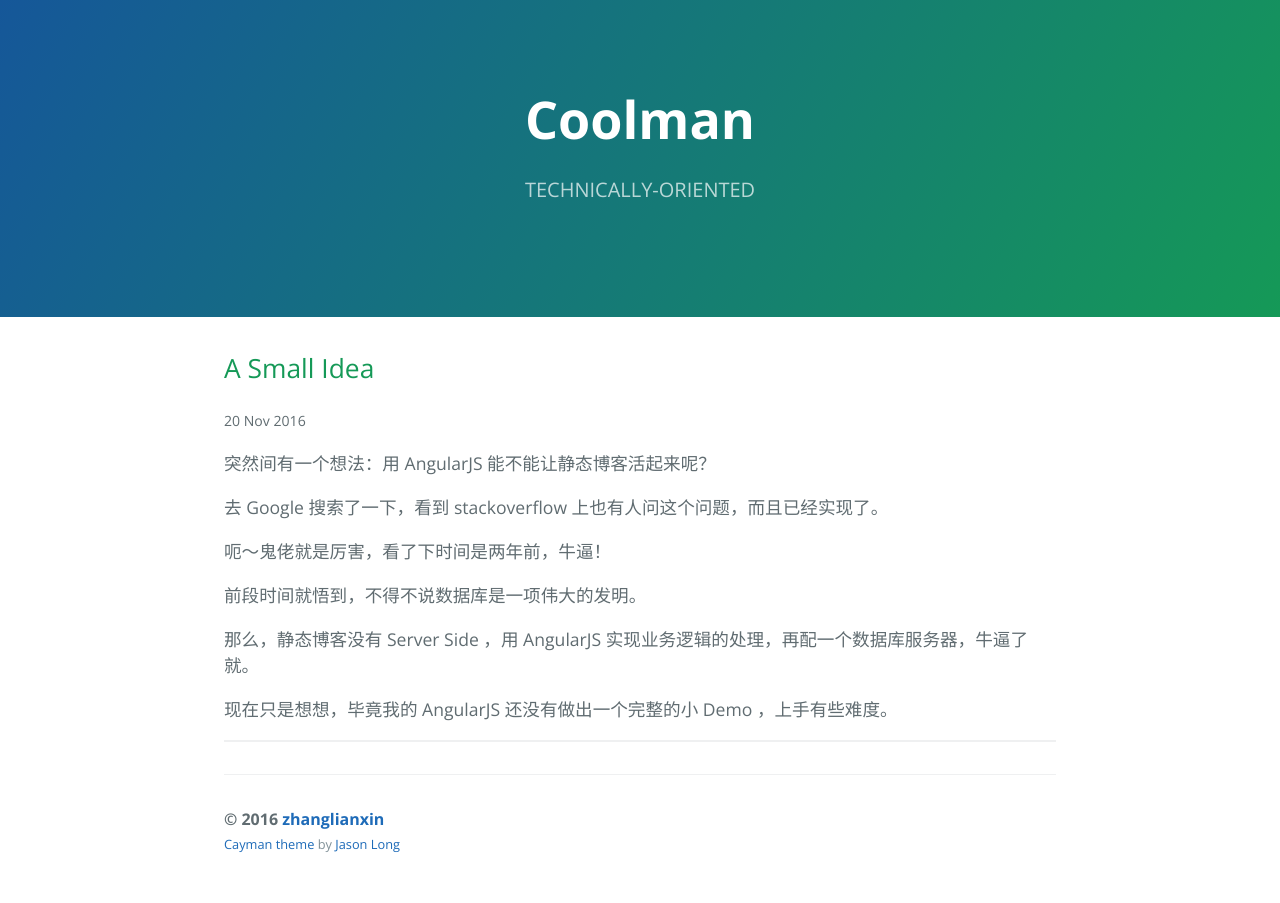
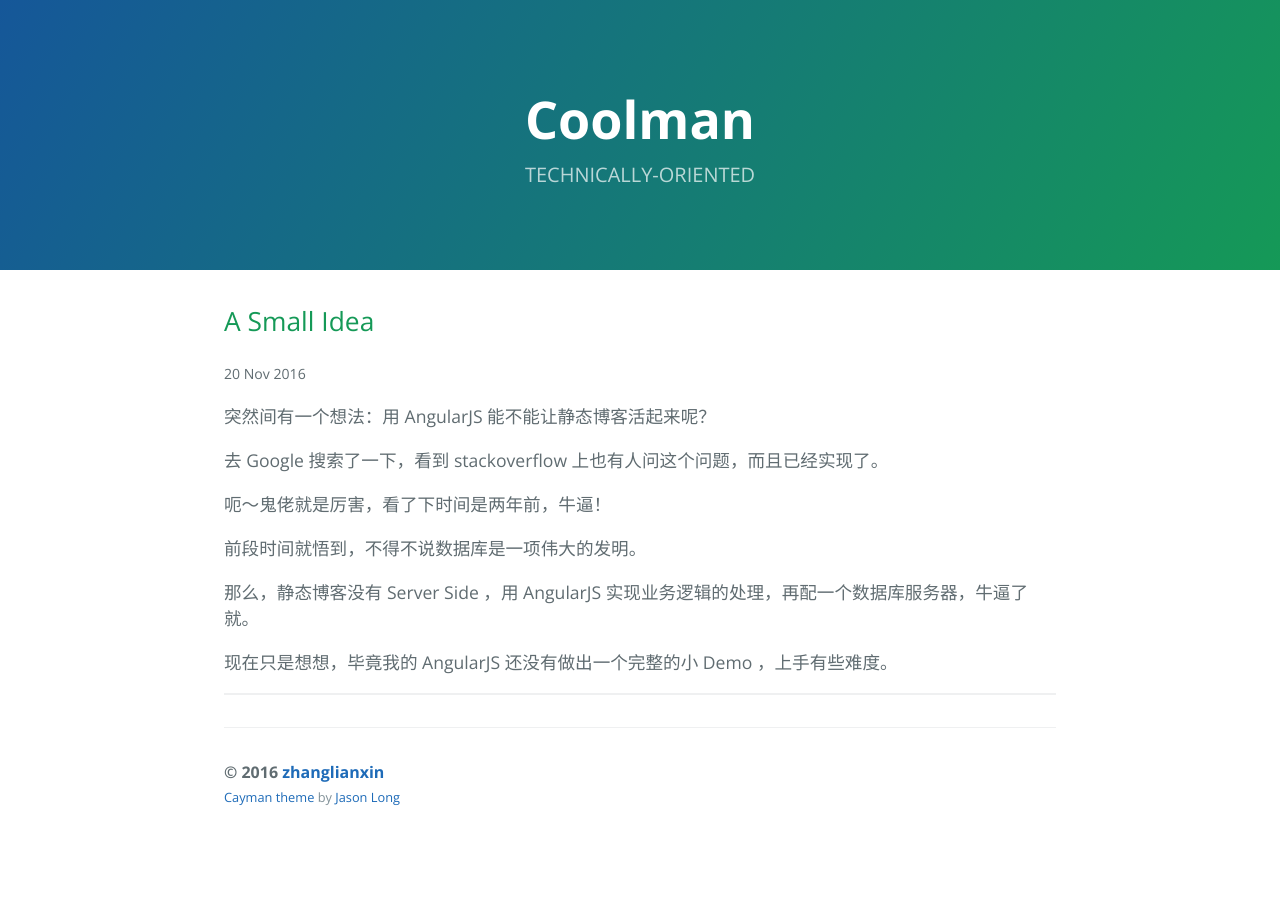
Before and after one commit to zhanglianxin/blog, a Jekyll site: the page built from _posts/2016-11-20-a-small-idea.md, in a window 1280 px wide. Built offline with Jekyll 4.4.1, drawn with Linux system fonts in a browser that asks for light colours; comment, search, counter and statistics services are not loaded.

Commit message:
modified dom structure

```diff
--- a/_includes/page-header.html
+++ b/_includes/page-header.html
@@ -1,5 +1,5 @@
 
     <section class="page-header">
       <h1 class="project-name">{{ site.title }}</h1>
-      <h2 class="project-tagline">{{ site.tagline }}</h2>
+      <small class="project-tagline">{{ site.tagline }}</small>
     </section>
```
